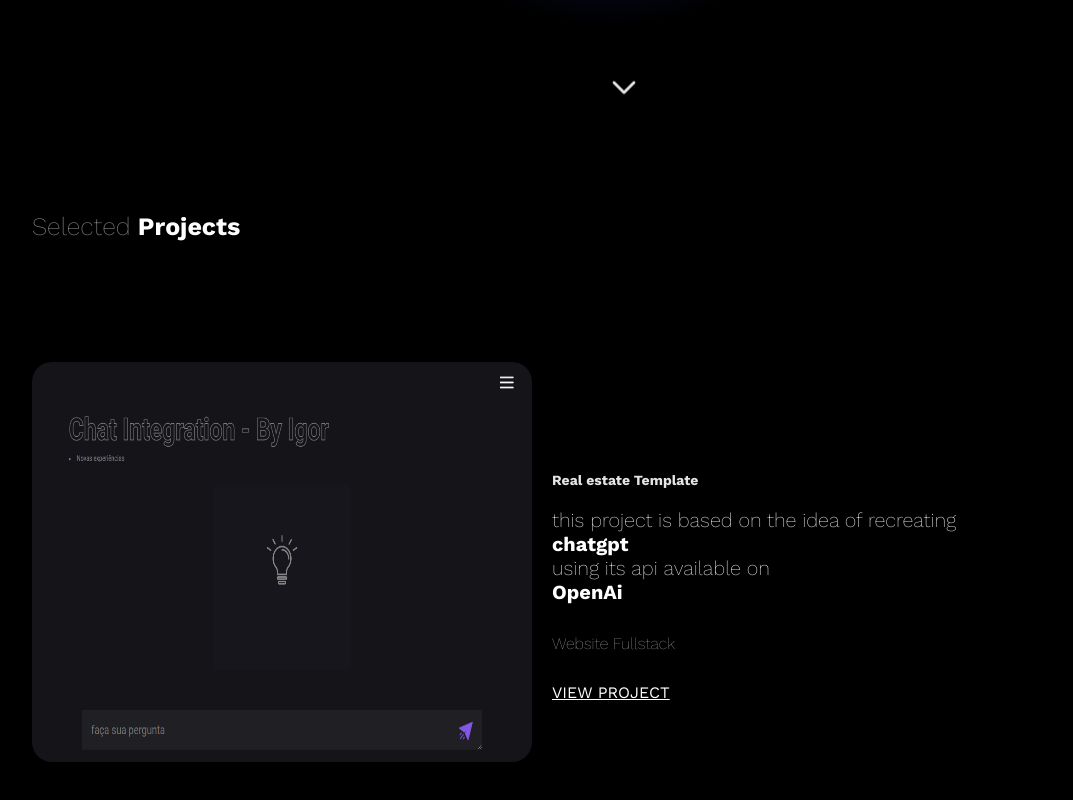
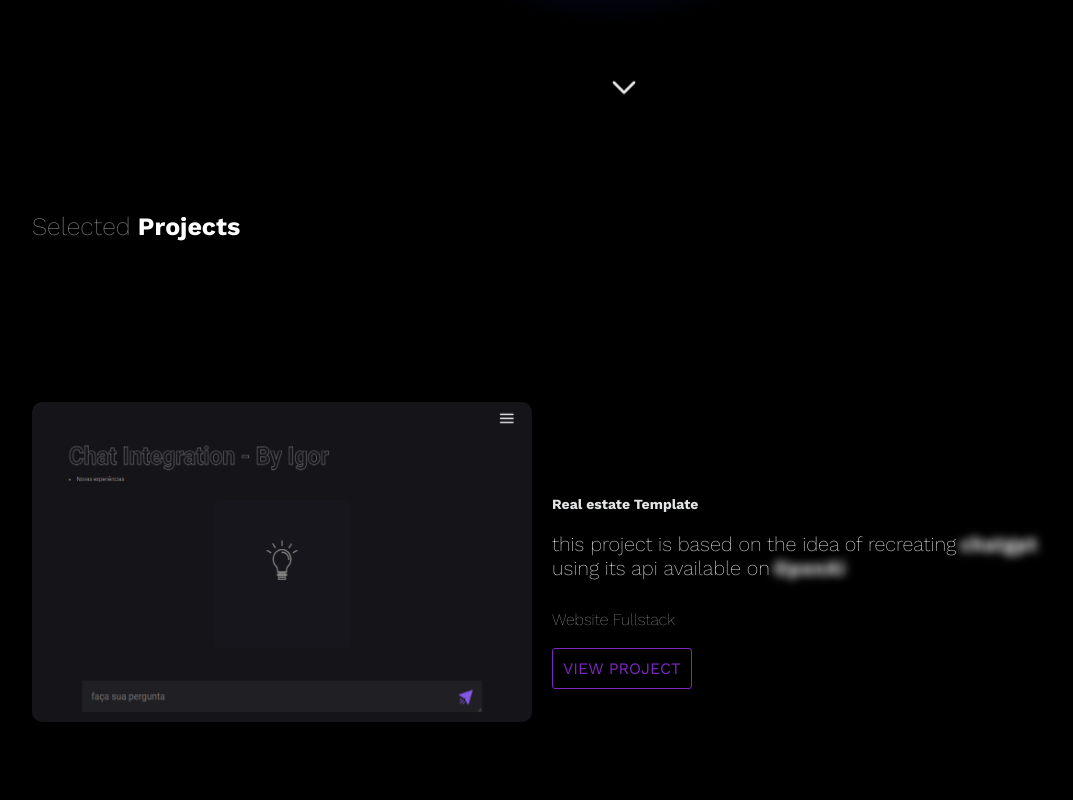
Before and after one commit to Igordevz/portfolio, a React (Vite) app: page / in a window 1280 px wide. Shown: the part 638-1438 px from the top of the page, without its empty margins (28-1101 px from the left). Built offline with nearby package versions, Linux system fonts and the light colour scheme.

Commit message:
finish card one

```diff
--- a/src/components/header/header.tsx
+++ b/src/components/header/header.tsx
@@ -10,7 +10,7 @@
         <NavBar>
             <nav>
                <a href="#" id="one">HOME</a>
-              <a href="#" id="two">WORK</a>
+              <a href="#" id="two">PROJECTS</a>
               <a href="#" id="three">ABOUT</a>
             </nav>
         </NavBar>
--- a/src/components/main-two/mainTwo.tsx
+++ b/src/components/main-two/mainTwo.tsx
@@ -1,65 +1,79 @@
 import { CardLeft, Container } from "./style";
-import projectone from '../../assets/project1.png'
+import projectone from "../../assets/project1.png";
 import { useEffect } from "react";
-import SplitType from 'split-type'
+import SplitType from "split-type";
 import { gsap } from "gsap";
 
-export default function MainTwo(){
+export default function MainTwo() {
+  useEffect(() => {
 
-    useEffect(() =>{
-        const myText = new SplitType('#gpt')
-        const myText2 = new SplitType('#openai')
-
-        const hover = document.getElementById('gpt')
-
-        let animation =    gsap.to('.char', {
+    new SplitType("#gpt");
+    new SplitType("#openai");
+    const hover = document.getElementById("gpt")
+    const openai = document.getElementById("openai")
+    openai?.addEventListener("mouseover", () =>{
+      gsap.to(".char", {
         display: "inline-block",
+        flexDirection: "row",
+        filter: "blur(0px)",
         stagger: 0.05,
-            delay: .5,
+        delay: 0.5,
         duration: 1,
+        opacity: 1,
         background: "none",
-            repeat: -1,
-            paused: true,
+      });
+    })
+    hover?.addEventListener("mouseover", () =>{
+      gsap.to(".char", {
+        display: "inline-block",
+        flexDirection: "row",
+        filter: "blur(0px)",
+        stagger: 0.05,
+        delay: 0.2,
+        duration: 1,
+        opacity: 1,
+        background: "none",
+      });
     })
 
-        hover?.addEventListener('mousemove', () =>{
-            animation.play()
-            if(animation  ){
-                animation.restart();
-                // fazwer isso
-            }
-        })
-        hover?.addEventListener('mouseleave', () =>{
-            animation.pause();
 
-        })
+  });
 
-    },)
-
-    return(
+  return (
     <Container>
       <div className="title">
-                <h1>Selected <strong>Projects</strong></h1>
+        <h1>
+          Selected <strong>Projects</strong>
+        </h1>
       </div>
       <CardLeft>
         <img src={projectone} alt="" />
         <div className="items">
           <h1>Real estate Template</h1>
-                    <h2>this project is based on the idea of
-                     recreating <strong>
-                            <a href="https://chat.openai.com/" target="_blank" id="gpt">chatgpt</a>
-                        </strong> using its api available on <strong>
-                            <a href="https://openai.com/" target="_blank" id="openai">OpenAi</a>
-                        </strong></h2>
-                     <p>
-                        Website Fullstack
-                     </p>
-                     <a href="https://gpt-project3.netlify.app/" target="_blank" id="github">
+          <h2>
+            this project is based on the idea of recreating{" "}
+            <strong>
+              <a href="https://chat.openai.com/" target="_blank" id="gpt">
+                chatgpt
+              </a>
+            </strong>{" "}
+            using its api available on{" "}
+            <strong>
+              <a href="https://openai.com/" target="_blank" id="openai">
+                OpenAi
+              </a>
+            </strong>
+          </h2>
+          <p>Website Fullstack</p>
+          <a
+            href="https://gpt-project3.netlify.app/"
+            target="_blank"
+            id="github"
+          >
             VIEW PROJECT
           </a>
         </div>
       </CardLeft>
-
     </Container>
   );
 }
--- a/src/components/main-two/style.ts
+++ b/src/components/main-two/style.ts
@@ -25,16 +25,18 @@
 export const CardLeft = styled.div`
   margin-left: 60px;
   border-radius: 25px;
-
   img {
-    border-radius: 20px;
-    height: 400px;
+    border-radius: 10px;
+    height: 320px;
     width: 500px;
     cursor: pointer;
   }
+  strong{
+    margin-left: 4px;
+  }
   display: flex;
   align-items: center;
-  flex-direction: row;
+  justify-content: center;
   .items {
     margin-left: 20px;
     h1 {
@@ -42,6 +44,8 @@
       font-size: 14px;
     }
     h2 {
+      display: flex;
+      flex-wrap: wrap;
       font-size: 20px;
       font-weight: 200;
       margin-top: 20px;
@@ -57,29 +61,38 @@
         width: 0px;
       }
     a{
+
       color: white;
       .char{
         background: none;
-        display: none;
+        display: flex;
+        filter: blur(5px);
+
       }
       position: relative;
     }
 
     a:hover{
+
       .char{
+        filter: blur(0);
+        background: white;
         display: none;
-        background: white;
       }
     }
 
-
+  #github{
+    border: 1px solid #7d27c1;
+    padding: 10px;
+    text-decoration: none;
+    border-radius: 3px;
+    transition: all.5s;
+    color: #7d27c1;
+  }
     #github:hover{
-        border: 1px solid #7d27c1;
-        background-image: -webkit-linear-gradient(0deg, #a836ff 16%, #0826d1 78%);
-      background-clip: text;
-      -webkit-background-clip: text;
-      text-fill-color: transparent;
-      -webkit-text-fill-color: transparent;
+        background: #7229E6;
+        color: #e3e4e6;
+        border: 1px;
     }
     color: #e3e4e6;
   }
```
Lines whose indentation alone changed are shown as unchanged.
